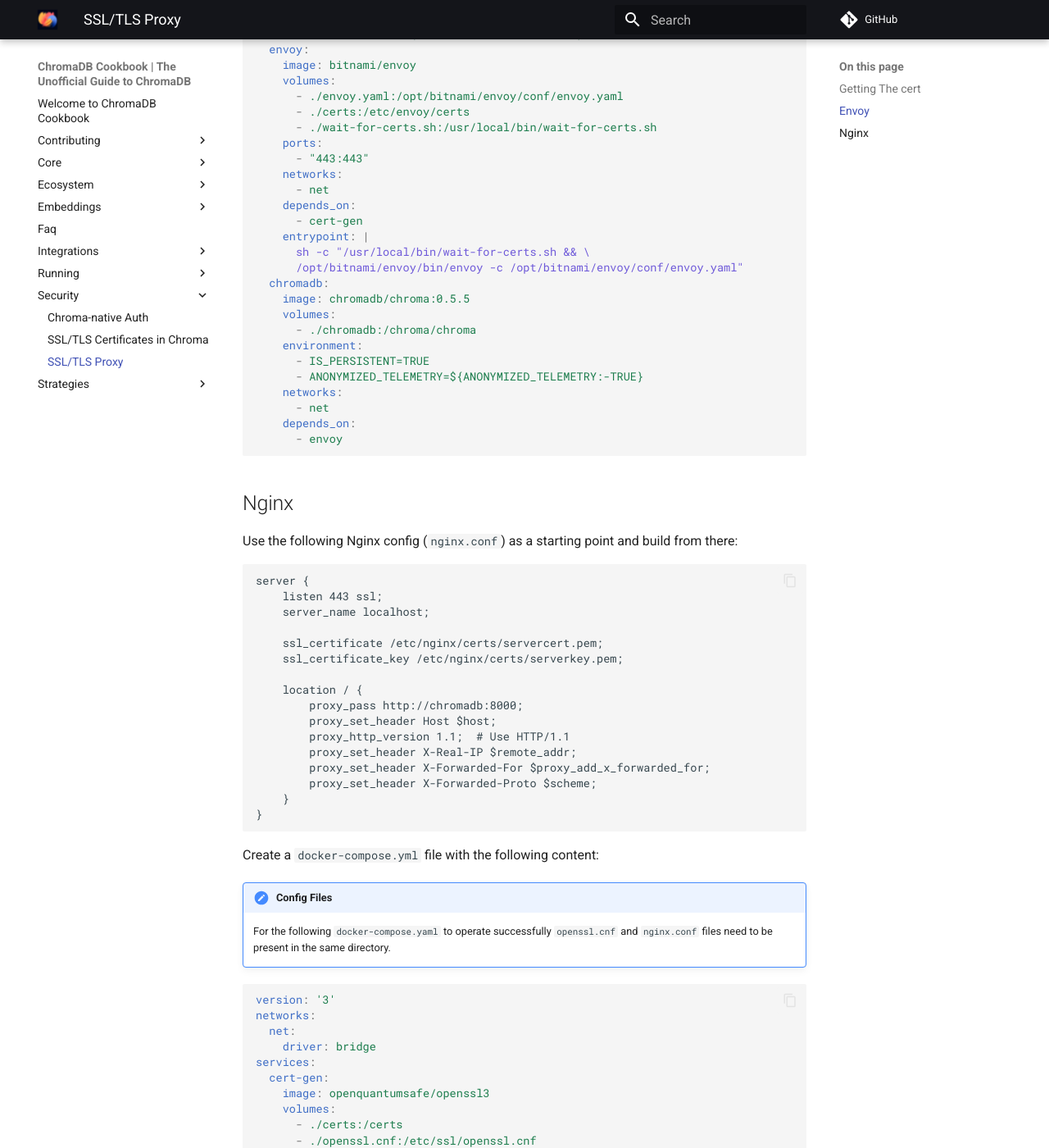
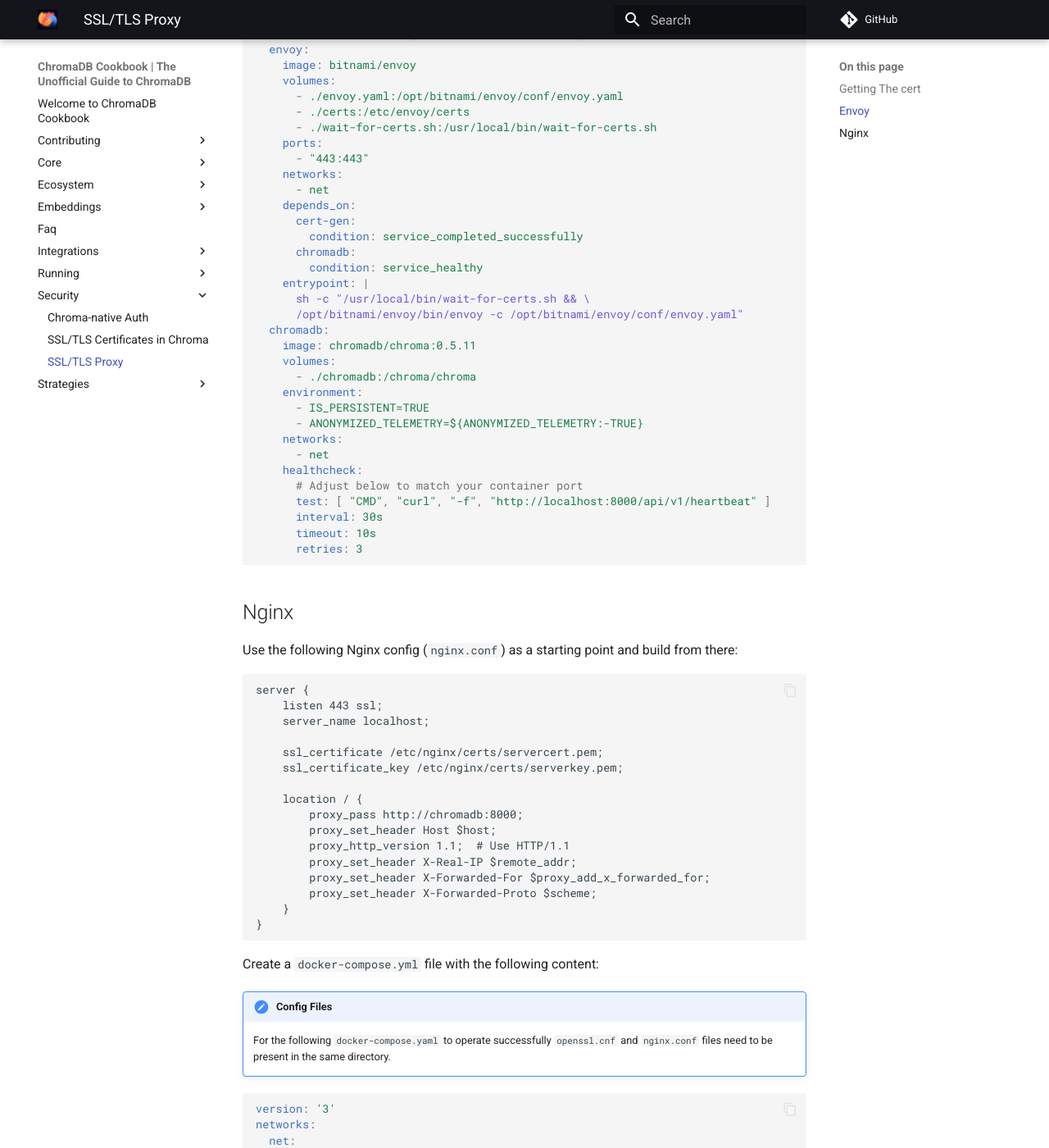
Before and after one commit to amikos-tech/chroma-cookbook, an MkDocs documentation site: the page built from docs/security/ssl-proxies.md, in a window 1280 px wide and 1400 px high, scrolled down 1896 px. Shown: the whole window at 82% size. Built offline with MkDocs 1.6.1 and Material for MkDocs 9.7.7, drawn with Linux system fonts in a browser that asks for light colours; comment, search, counter and statistics services are not loaded; some of the changed text lies outside the part shown.

````diff
--- a/docs/security/ssl-proxies.md
+++ b/docs/security/ssl-proxies.md
@@ -96,12 +96,15 @@ services:
     networks:
       - net
     depends_on:
-      - cert-gen
+      cert-gen:
+        condition: service_completed_successfully
+      chromadb:
+        condition: service_healthy
     entrypoint: |
       sh -c "/usr/local/bin/wait-for-certs.sh && \
       /opt/bitnami/envoy/bin/envoy -c /opt/bitnami/envoy/conf/envoy.yaml"
   chromadb:
-    image: chromadb/chroma:0.5.5
+    image: chromadb/chroma:0.5.11
     volumes:
       - ./chromadb:/chroma/chroma
     environment:
@@ -109,8 +112,12 @@ services:
       - ANONYMIZED_TELEMETRY=${ANONYMIZED_TELEMETRY:-TRUE}
     networks:
       - net
-    depends_on:
-      - envoy
+    healthcheck:
+      # Adjust below to match your container port
+      test: [ "CMD", "curl", "-f", "http://localhost:8000/api/v1/heartbeat" ]
+      interval: 30s
+      timeout: 10s
+      retries: 3
 ```
 
 ## Nginx
@@ -159,7 +166,7 @@ services:
     environment:
       - CHROMA_DOMAIN=${CHROMA_DOMAIN:-localhost}
   chromadb:
-    image: chromadb/chroma:0.5.5
+    image: chromadb/chroma:0.5.11
     volumes:
       - ./chromadb:/chroma/chroma
     environment:
@@ -167,6 +174,12 @@ services:
       - ANONYMIZED_TELEMETRY=${ANONYMIZED_TELEMETRY:-TRUE}
     ports:
       - "8000:8000"
+    healthcheck:
+      # Adjust below to match your container port
+      test: [ "CMD", "curl", "-f", "http://localhost:8000/api/v1/heartbeat" ]
+      interval: 30s
+      timeout: 10s
+      retries: 3
     networks:
       - net
   nginx:
@@ -181,4 +194,7 @@ services:
       - ./certs:/etc/nginx/certs
     networks:
       - net
+    depends_on:
+      chromadb:
+        condition: service_healthy
 ```
````
Also changed, not shown: docs/index.md (+1 -5 lines), docs/running/running-chroma.md (+10 -7 lines), docs/security/chroma-ssl-cert.md (+1 -1 lines).
